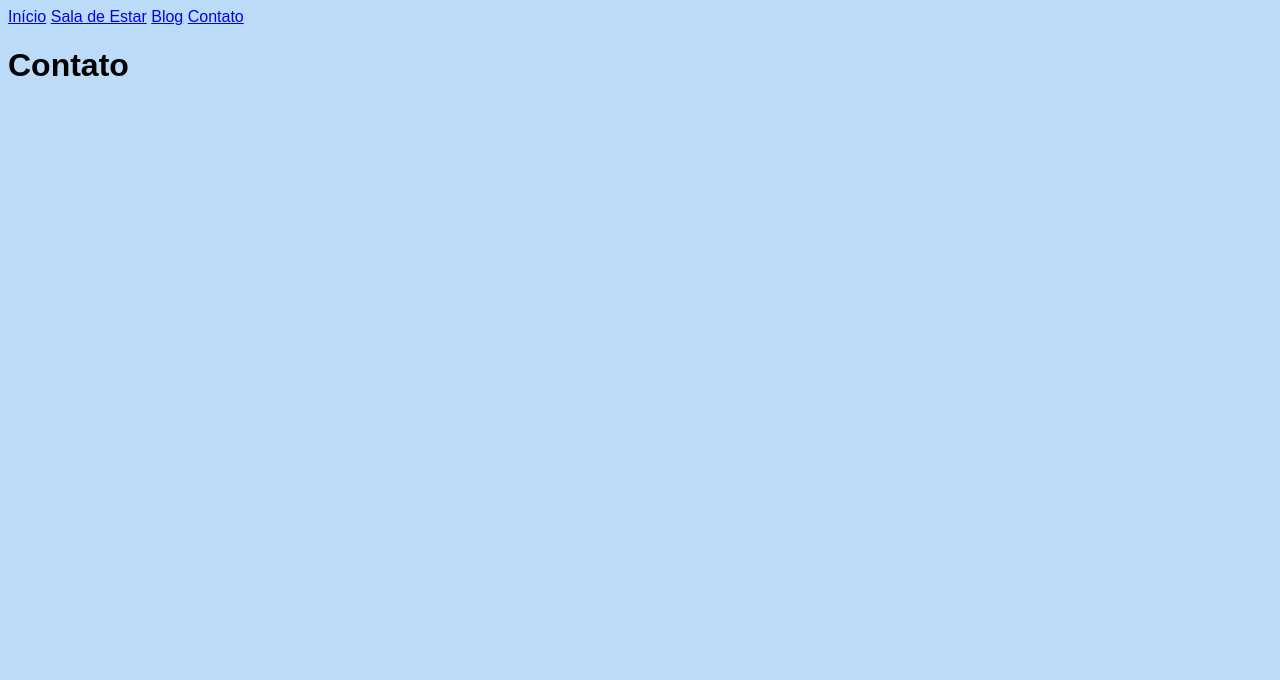
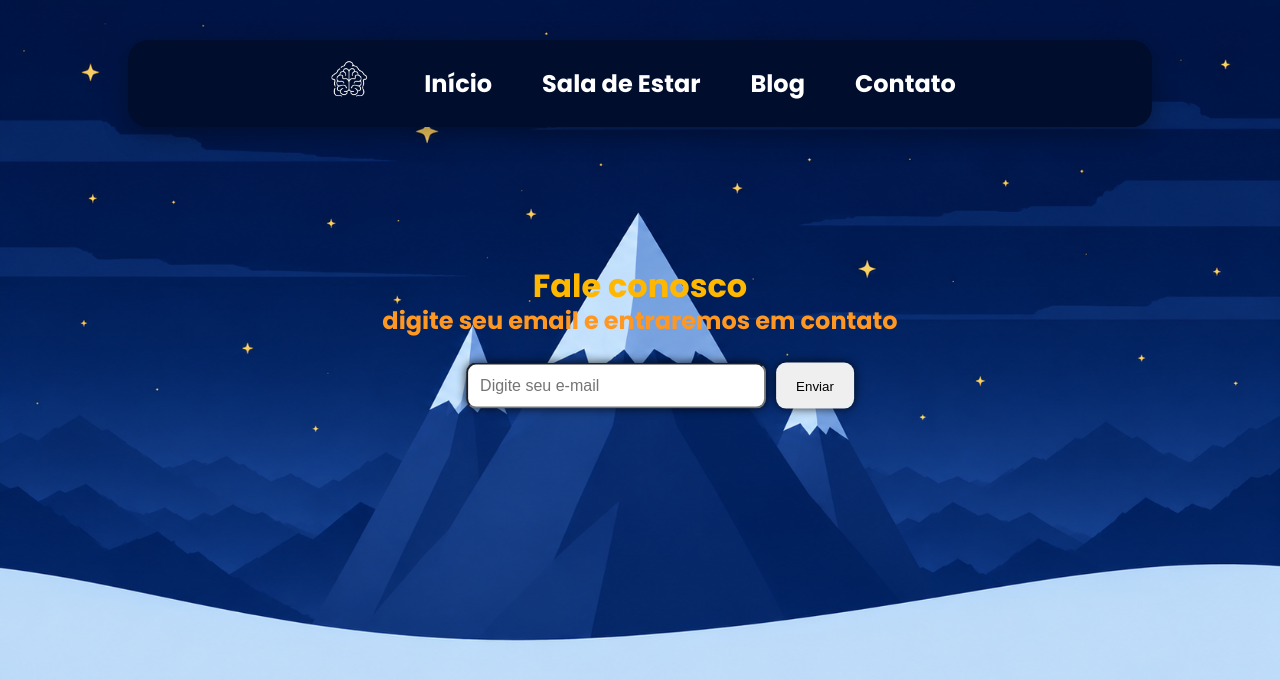
Before and after one commit to rhuangomes10/inner-house-desafio-seed, a website: page public/contato/contato.html in a window 1280 px wide. Drawn offline with Linux system fonts and the light colour scheme; files whose address does not match are found by name.

Commit message:
=feat/(Sala de estar): implementa a tela de home e da tela de contato

```diff
--- /dev/null
+++ b/public/contato/contato.css
@@ -0,0 +1,227 @@
+*{
+    margin: 0;
+    padding: 0;
+    box-sizing: border-box;
+}
+
+body{
+    background: #BEDCF8;
+    min-height: 100vh;
+    font-family: Poppins, sans-serif;
+
+
+}
+/* a caixa do header */
+.header{
+    display: flex;
+    justify-content: center;
+    padding-top: 20px;
+
+    position: absolute;
+    top: 20px;
+    left: 0;
+    width: 100%;
+
+    display: flex;
+    justify-content: center;
+
+    z-index: 1000;
+}
+/* barra voadora */
+.navbar{
+    width: 80%;
+    max-width: 1100px;
+    display: flex;
+    align-items: center;
+    justify-content: center;
+    gap: 50px;
+
+    padding: 15px 30px;
+    background: #000D2D;
+    border-radius: 20px;
+
+    box-shadow: 0 8px 25px rgba(0,0,0,0.35);
+}
+/* logo cerebro */
+.logo img
+{
+    width: 50px;
+    height: 50px;
+}
+/* aqui é para colocar um espaço entre os textos e deixalos lado a lado e tirar as bolinhas da ul */
+.menu
+{
+    display:flex;
+    gap: 50px;
+    list-style: none; /*bolinhas*/
+}
+.menu a{
+    color: white;
+    text-decoration: none;
+    font-size: 1.5rem;
+    font-weight: bold;
+    transition: 0.3s; /* tempo da transição para a outra cor (suavisar)*/
+}
+.menu a:hover{
+    color: #56DAFF;
+}
+.fundo img
+{
+    width: 100%;
+    display:block;
+}
+.conteudo
+{
+    background-color: #BEDCF8;
+    padding: 80px 120px;
+}
+.conteudo h2
+{
+    font-size: 2rem;
+    margin-bottom: 20px;
+}
+.conteudo p
+{
+    max-width: 700px;
+    line-height: 1.6;
+}
+.cartao-pequeno
+{
+    position: absolute;
+
+    top: 240px;
+    left: 50%;
+
+    transform: translateX(-50%);
+
+    width: 500px;
+
+    border-radius: 15px;
+    overflow: hidden;
+
+
+    box-shadow: 0 6px 15px rgba(0,0,0,.25);
+}
+.cartao-pequeno img{
+    width: 100%;
+    display: block;
+}
+.conteudoSaladeEstar
+{
+    background: #bedcf8;
+    padding: 80px 120px;
+    margin-top: -500px;
+
+    border-top-left-radius: 100% 180px;
+    border-top-right-radius: 100% 120px;
+
+    padding: 120px 120px 80px;
+    position: relative;
+    z-index: 2;
+}
+.conteudoSaladeEstar h2
+{
+    color: #163875;
+    font-size: 2rem;
+    margin-bottom: 20px;
+}
+.conteudoSaladeEstar p
+{
+    max-width: 700px;
+    line-height: 1.6;
+    color: #224c8d;
+}
+#email
+{
+    width: 300px;
+    padding: 12px;
+    border-radius: 10px;
+    font-size: 1rem;
+    outline: none;
+}
+.enviavel {
+    padding: 20px;
+    border-radius: 10px;
+    display: flex;
+    gap: 10px;
+
+    position: absolute;
+    top: 50%;
+    left: 50%;
+    transform: translate(-50%, -90%);
+
+    z-index: 2;
+
+
+
+    margin: 20px;
+}
+.enviavel input
+{
+    width: 300px;
+    padding: 12px 20px;
+    border-radius: 10px;
+    font-size: 1rem;
+    background: #ffffff;
+    box-shadow: 0 0px 10px rgba(0, 0, 0, 0.8);
+}
+.enviavel button
+{
+    padding: 12px 20px;
+    border: none;
+    border-radius: 10px;
+    cursor: pointer;
+    box-shadow: 0 0px 10px rgba(0, 0, 0, 0.8);
+}
+.apresentacao h1{
+    color:#ffb700;
+    margin: 15px;
+
+    text-align: center;
+}
+
+.apresentacao p{
+    color: #FFFFFF;
+    padding: 15px;
+
+    margin: 5px;
+    background-color: #00022280; /* os dois ultimos digitos indicam a transparencia da cor */
+    border-radius: 8px;
+    width: 410px;
+
+    text-align: center;
+}
+
+.apresentacao{
+    position: absolute;
+    top: 50%;
+    left: 50%;
+    transform: translate(-50%, -150%);
+    text-align: center;
+    width: 450px;
+    margin: 0 auto; /* Centrliza a caixa */
+}
+.entre_em_contato
+{
+    position: absolute;
+    top: 40%;
+    left: 50%;
+    transform: translate(-50%, -120%);
+
+    color: #ffb700;
+    font-size: 2rem;
+    text-align: center;
+    z-index: 5;
+}
+.entre_em_contatoH2
+{
+    position: absolute;
+    top: 40%;
+    left: 50%;
+    transform: translate(-50%, -50%);
+
+    color: #ff9822;
+    font-size: 1.5rem;
+    text-align: center;
+    z-index: 5;
+}
--- a/public/contato/contato.html
+++ b/public/contato/contato.html
@@ -3,17 +3,35 @@
   <head>
     <meta charset="UTF-8" />
     <meta name="viewport" content="width=device-width, initial-scale=1.0" />
-    <title>Tela Inicial - Inner House</title>
-    <link rel="stylesheet" href="/home/style.css" />
+    <title>Tela Contato - Inner House</title>
+
+    <link rel="preconnect" href="https://fonts.googleapis.com">
+    <link rel="preconnect" href="https://fonts.gstatic.com" crossorigin>
+    <link href="https://fonts.googleapis.com/css2?family=Poppins:wght@400;600;700&display=swap" rel="stylesheet">
+
+    <link rel="stylesheet" href="contato.css" />
   </head>
-  <body>
-    <nav>
-        <a href="/">Início</a>
-      <a href="/salaEstar">Sala de Estar</a>
-      <a href="/blog">Blog</a>
-      <a href="/contato">Contato</a>
-    </nav>
-
-    <h1>Contato</h1>
-  </body>
+ <body>
+    <header class="header">
+        <nav class="navbar">
+            <div class="logo">
+                <img src="../imagens/logo casa cerebro branco.png" alt="imagem cerebro">
+            </div>
+            <ul class="menu">
+                <li><a href="../home/index.html">Início</a></li>
+                <li><a href="../salaEstar/salaEstar.html">Sala de Estar</a></li>
+                <li><a href="../blog/blog.html">Blog</a></li>
+                <li><a href="../contato/contato.html">Contato</a></li>
+            </ul>
+        </nav>
+    </header>
+        <section class="fundo">
+          <img src="../imagens/fundo_montanha.png" alt="Montanha">
+            <h1 class="entre_em_contato">Fale conosco</h1>
+            <h1 class="entre_em_contatoH2">digite seu email e entraremos em contato</h1>
+            <div class="enviavel">
+              <input type="email" id="email" placeholder="Digite seu e-mail">
+              <button>Enviar</button>
+            </div>
+        </section>
 </html>
--- a/public/home/style.css
+++ b/public/home/style.css
@@ -1,3 +1,8 @@
+*{
+    margin: 0;
+    padding: 0;
+    box-sizing: border-box;
+}
 /* Cor de fundo geral da página*/
 body {
     background-color: #BCDBF8;
@@ -6,7 +11,7 @@ body {
 
 /* Nome do site*/
 .apresentacao h1{
-    color:#FBCF5B;
+    color:#ffb700;
     margin: 15px;
 
     text-align: center;
@@ -25,6 +30,11 @@ body {
 }
 
 .apresentacao{
+    position: absolute;
+    top: 50%;
+    left: 50%;
+    transform: translate(-50%, -150%);
+    text-align: center;
     width: 450px;
     margin: 0 auto; /* Centrliza a caixa */
 }
@@ -70,6 +80,16 @@ footer h5{
     display: flex;
     justify-content: center;
     padding-top: 20px;
+
+    position: absolute;
+    top: 20px;
+    left: 0;
+    width: 100%;
+
+    display: flex;
+    justify-content: center;
+
+    z-index: 1000;
 }
 /* barra voadora */
 .navbar{
@@ -109,3 +129,22 @@ footer h5{
 .menu a:hover{
     color: #56DAFF;
 }
+.fundo
+{
+    positon: relative;
+}
+.fundo img
+{
+    width: 100%;
+    display:block;
+    position: relative;
+}
+#email
+{
+    width: 300px;
+    padding: 12px;
+    border: 2px solid #163875;
+    border-radius: 10px;
+    font-size: 1rem;
+    outline: none;
+}
```
Also changed, not shown: public/home/index.html (+9 -0 lines).
